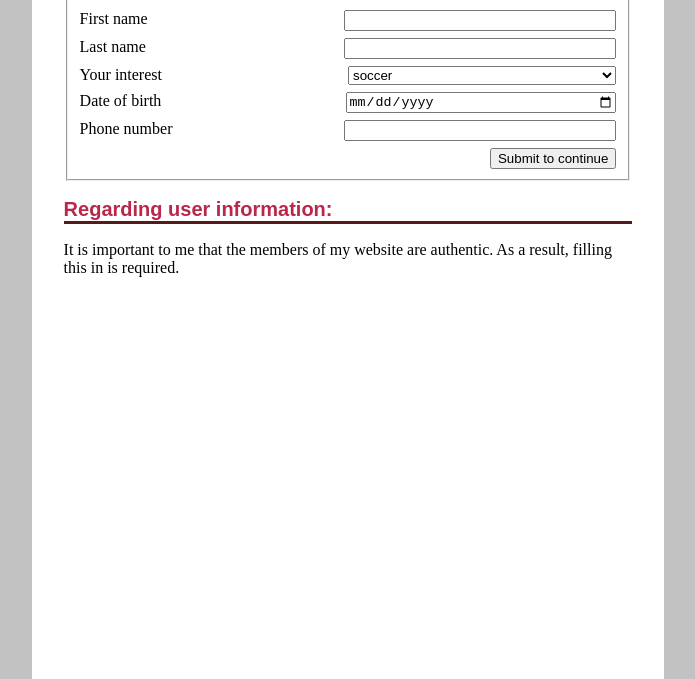
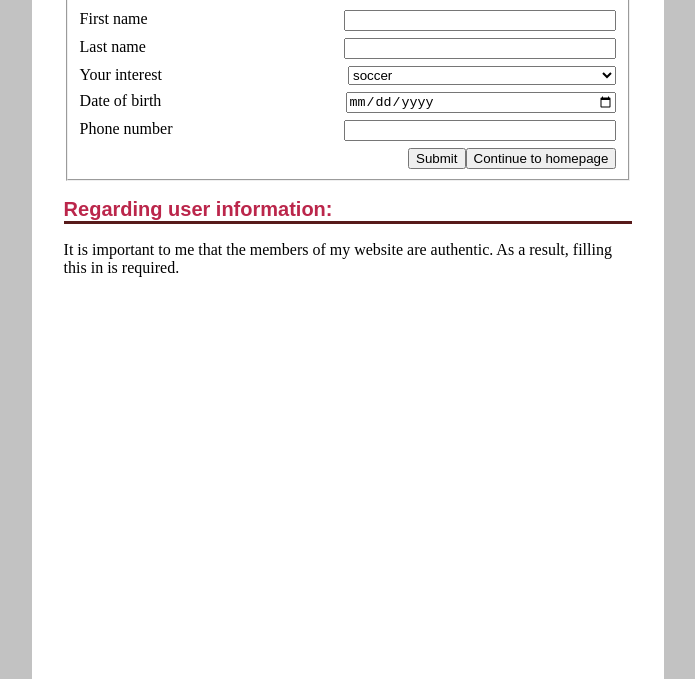
Before and after one commit to adammccallum9635/adammccallum9635.github.io, a plain HTML site: page index.html in a window 1280 px wide. Shown: the part 121-800 px from the top of the page, without its empty margins (292-987 px from the left). Drawn offline with Linux system fonts and the light colour scheme.

Commit message:
changed some errors

```diff
--- a/css/homepage.css
+++ b/css/homepage.css
@@ -77,6 +77,6 @@ div.formRow > * {
     flex: 1 1 150px;
 }
 
-#button{
+.button{
     float: right;
 }
--- a/index.html
+++ b/index.html
@@ -66,8 +66,8 @@
                 <!--input type="submit" value="Submit and go to homepage"-->
                 <!--<button onclick="location.href='homepage.html'></button-->
                 <div>
-                    <input id="button" type="button" onclick="location.href='homepage.html';" value="Submit to continue"/>
-
+                    <input class="button" type="button" onclick="location.href='homepage.html';" value="Continue to homepage"/>
+                    <input class="button" type="submit" value="Submit"/>
                 </div>
 
 
```
